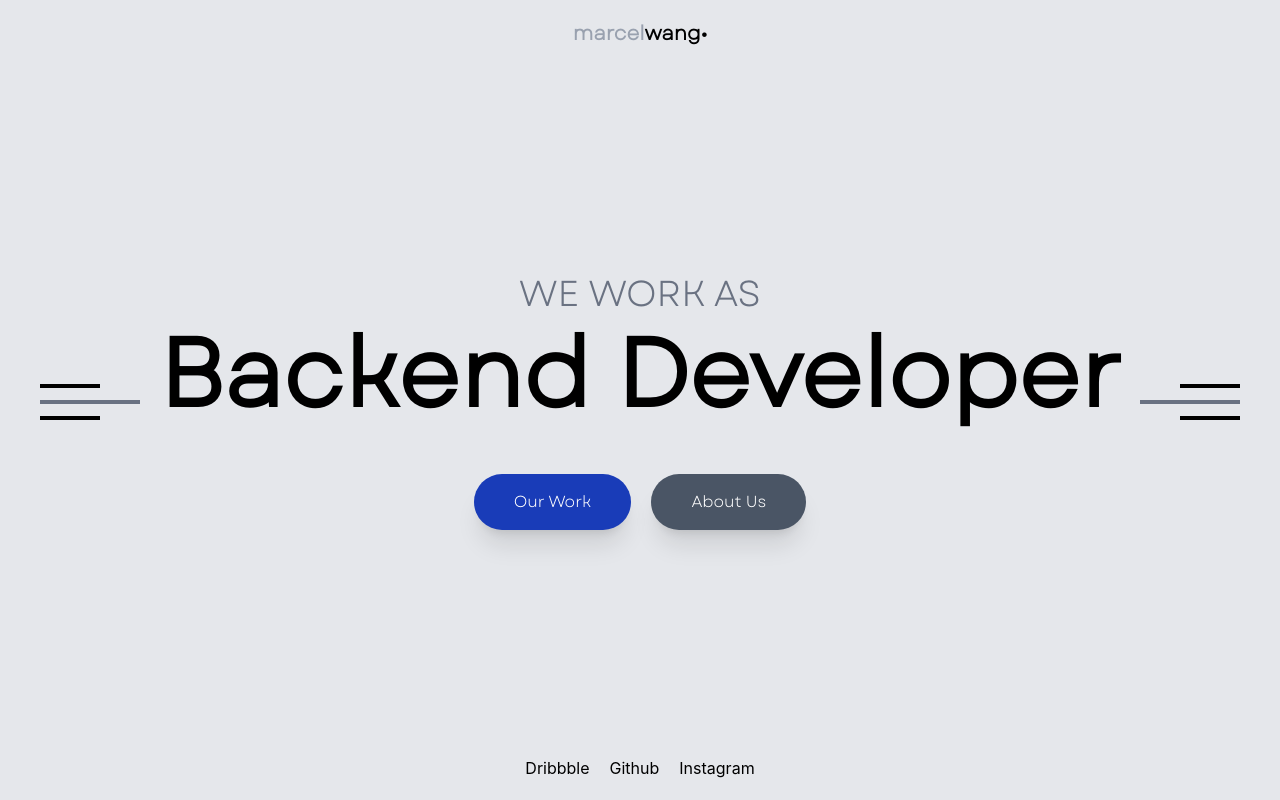
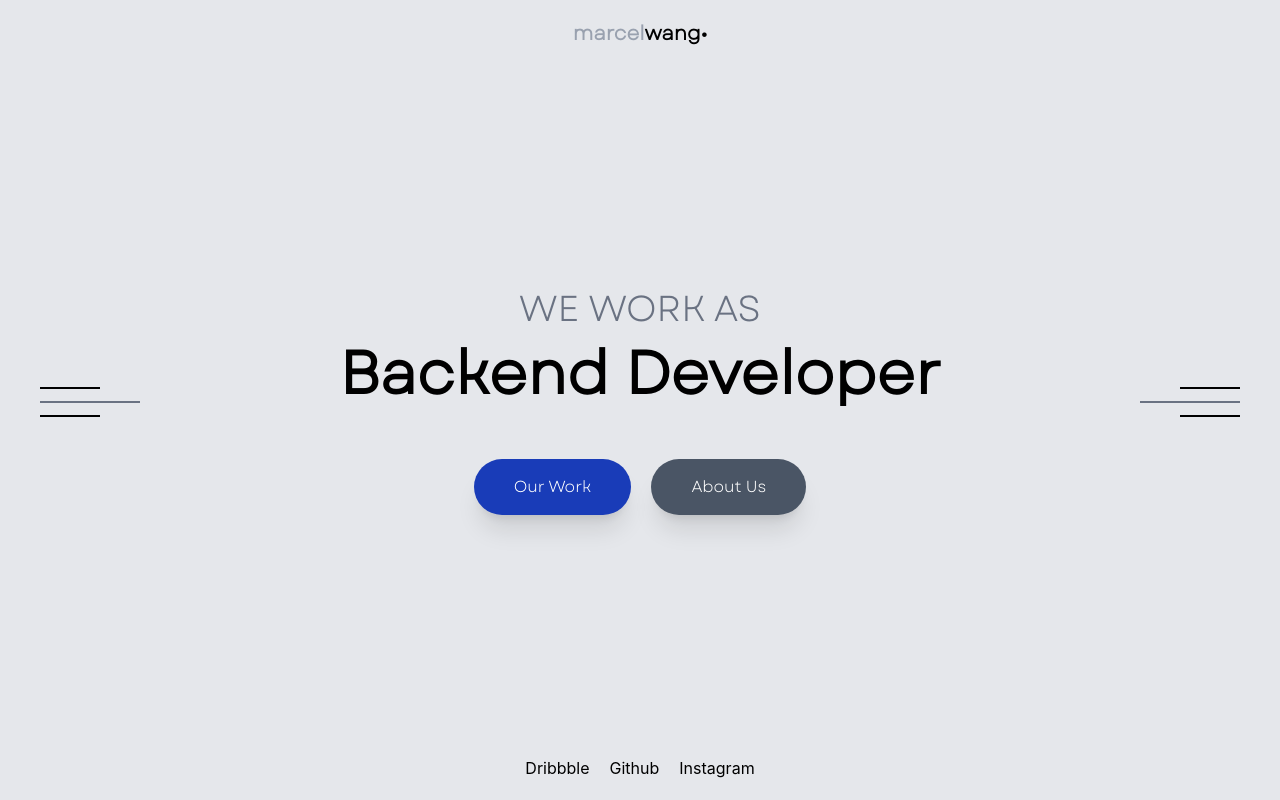
Before and after one commit to MrCel-7/hosh, a React (Vite) app: page /home in a window 1280 px wide. Built offline with nearby package versions, Linux system fonts and the light colour scheme.

Commit message:
Update home page v.3

```diff
--- a/src/pages/Home.jsx
+++ b/src/pages/Home.jsx
@@ -26,25 +26,25 @@ export default function Home() {
       <div className="flex h-full w-full px-10">
         {/* Left */}
         <div className="flex h-full flex-col gap-3 justify-center">
-          <div className="w-15 border-2"></div>
-          <div className="w-25 border-2 border-gray-500"></div>
-          <div className="w-15 border-2"></div>
+          <div className="w-15 border"></div>
+          <div className="w-25 border border-gray-500"></div>
+          <div className="w-15 border"></div>
         </div>
 
         <div className="h-full w-full garet flex flex-col items-center justify-center">
           <div className="flex flex-col text-center">
             <h1 className="text-4xl text-gray-500">WE WORK AS</h1>
-            <div className="overflow-hidden h-[120px]">
+            <div className="overflow-hidden h-[90px]">
               <ul
                 className="transition-transform duration-1000 ease-[cubic-bezier(0.22,1,0.36,1)]"
                 style={{
-                  transform: `translateY(-${index * 120}px)`,
+                  transform: `translateY(-${index * 90}px)`,
                 }}
               >
                 {words.map((word, i) => (
                   <li
                     key={i}
-                    className="h-[120px] flex items-center justify-center text-8xl font-bold"
+                    className="h-[90px] flex items-center justify-center text-6xl font-bold"
                   >
                     {word}
                   </li>
@@ -64,9 +64,9 @@ export default function Home() {
 
         {/* Right */}
         <div className="flex h-full items-end flex-col gap-3 justify-center">
-          <div className="w-15 border-2"></div>
-          <div className="w-25 border-2 border-gray-500"></div>
-          <div className="w-15 border-2"></div>
+          <div className="w-15 border"></div>
+          <div className="w-25 border border-gray-500"></div>
+          <div className="w-15 border"></div>
         </div>
       </div>
 
```
